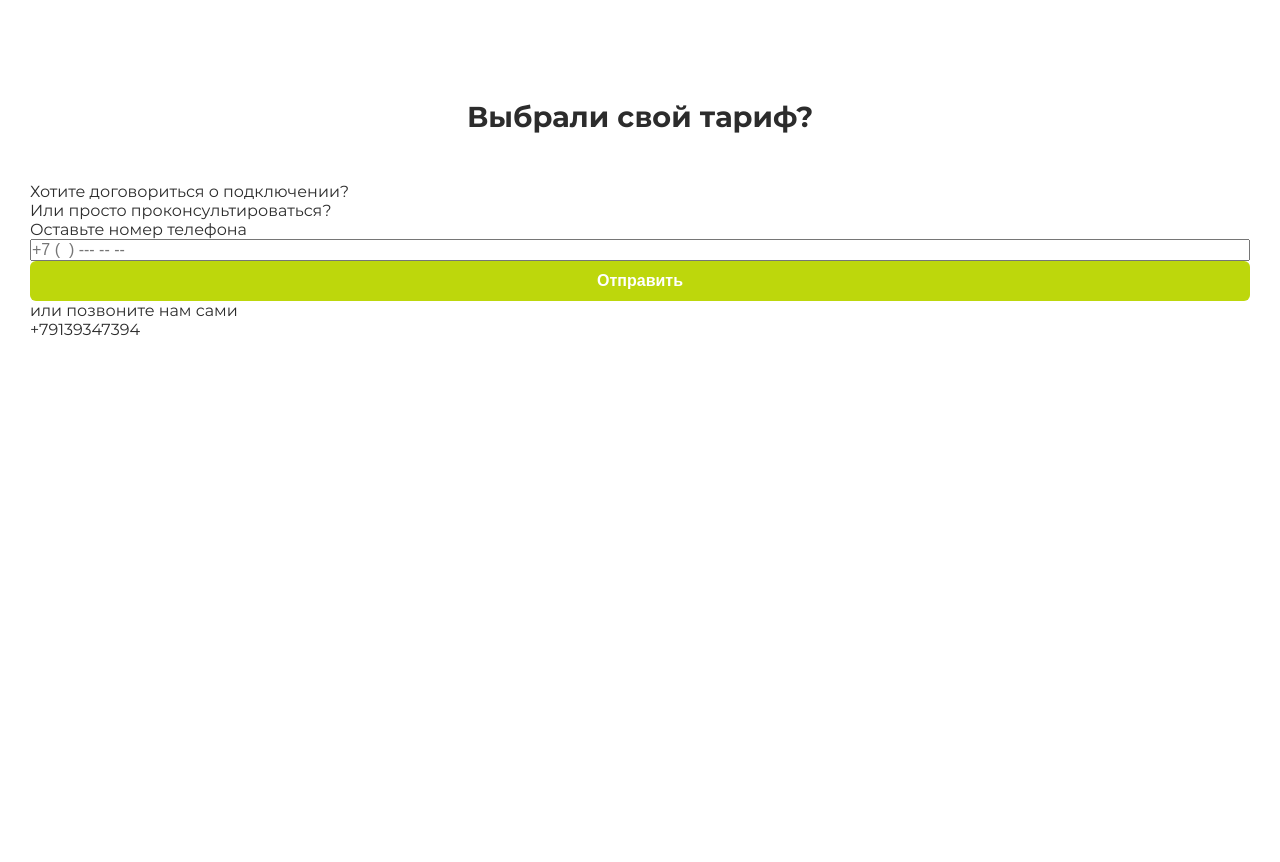
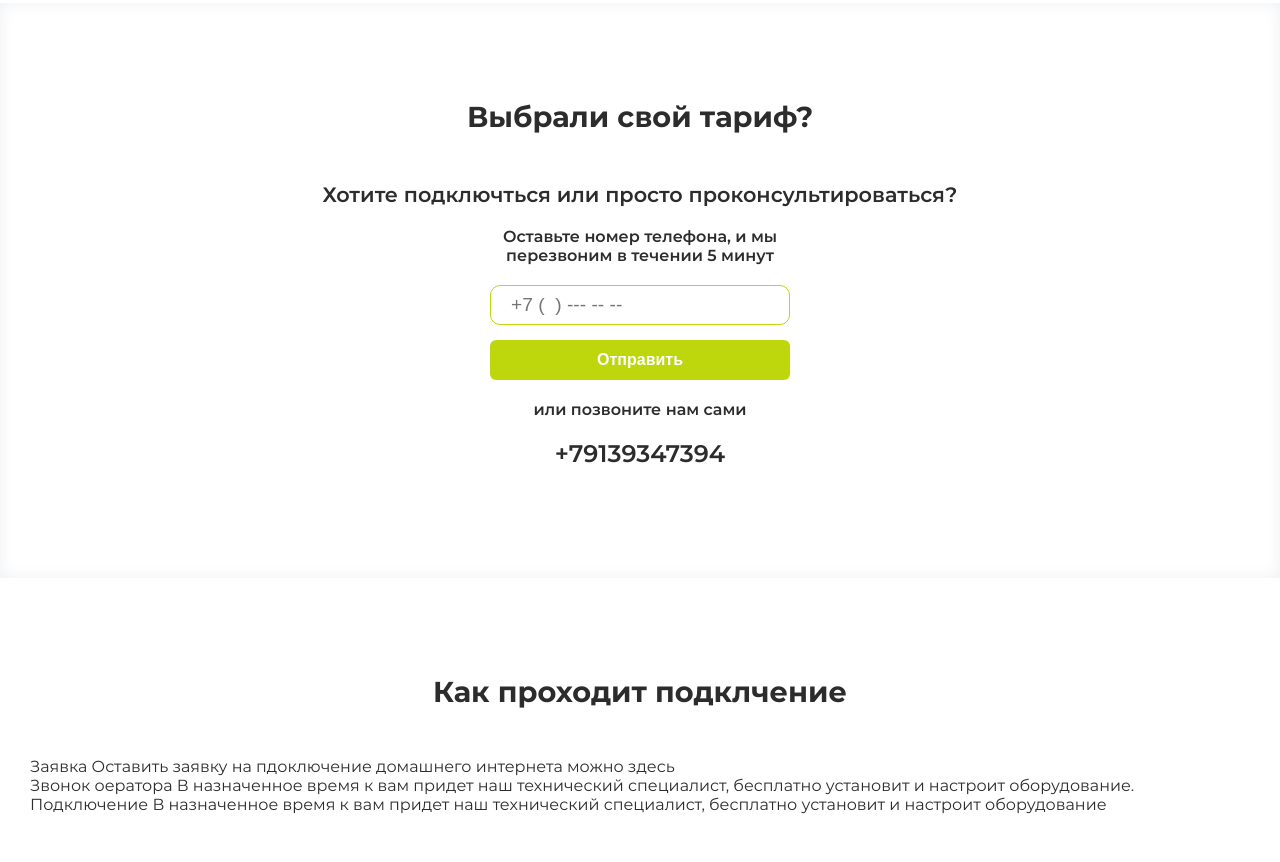
Before and after one commit to vik-mol/internet_green, a website: page templates/index.html in a window 1280 px wide. Shown: the part 1938-2800 px from the top of the page. Before the commit the page ends 2377 px from the top, so only its background shows below. Drawn offline with nearby package versions, Linux system fonts and the light colour scheme; files that its build step writes are made by us from their sources; files whose address does not match are found by name.

Commit message:
Adedt connected description

```diff
--- a/sass/components/__commons.sass
+++ b/sass/components/__commons.sass
@@ -344,7 +344,35 @@ body
         font-size: .85em
         font-weight: bold
 
-
+.order
+    text-align: center
+    &__text
+        margin: 10px 0
+        font-size: 1.3em
+        text-align: center
+        font-weight: 500
+    &__form
+        display: block
+        text-align: center
+        border-radius: 5px
+        width: 300px
+        margin: 10px auto
+    &__input-wrap
+        margin: 0 0 15px 0
+    &__label
+        display: block
+        margin: 20px 0 20px 0
+        font-weight: 500
+    &__input
+        border: 1px solid $main-color
+        border-radius: 10px
+        width: 100%
+        padding: 0 20px
+        font-size: 1.2em
+        height: 40px
+    &__phone
+        font-size: 1.5em
+        font-weight: 500
 
 @media (max-width: 768px)
     .container
@@ -435,7 +463,6 @@ body
             display: block
             width: 40px
             height: 40px
-            background: $main-color
             border-radius: 50%
             & span
                 position: absolute
@@ -443,7 +470,7 @@ body
                 display: block
                 width: 25px
                 height: 4px
-                background: $darck-color
+                background: $main-color
                 border-radius: 3px
                 transition: all .2s
                 &:nth-child(1)
@@ -575,21 +602,16 @@ body
 
     .order
         &__text
-            margin: 10px 0
-            font-size: 1em
-            text-align: center
-            font-weight: 500
+            font-size: 1.1em
         &__form
             text-align: center
-            border: 1px solid $main-color
-            padding: 10px 10px
             border-radius: 5px
         &__input-wrap
             margin: 0 0 5px 0
         &__label
             display: block
-            margin: 0 0  10px 0
-            font-weight: 500
+            margin: 0 0 10px 0
+            font-weight: normal
             &_mr
                 margin: 10px 0 10px 0
         &__input
--- a/templates/index.html
+++ b/templates/index.html
@@ -59,7 +59,6 @@
     </div>
 </div>
 <!-- /advantages -->
-
 
 <!-- tariffs-list -->
 <div class="container">
@@ -179,26 +178,49 @@
 </div>
 <!-- tariffs-list -->
 
-<div class="section">
+<!-- order-block -->
+<div class="section section_shadow">
     <div class="container">
         <h2 class="title">Выбрали свой тариф?</h2>
         <div class="order">
-            <div class="order__text">Хотите договориться о подключении?<br>Или просто проконсультироваться?</div>
+            <div class="order__text">Хотите подключться или просто проконсультироваться?</div>
             <form action="" class="order__form">
                 <div class="order__input-wrap">
-                    <div class="order__label">Оставьте номер телефона</div>
+                    <div class="order__label">Оставьте номер телефона, и мы перезвоним в течении 5 минут</div>
                     <input type="text" class="order__input" placeholder="+7 (  ) --- -- --">
                 </div>
                 <button class="btn btn_md">Отправить</button>
                 <div class="order__label order__label_mr">или позвоните нам сами</div>
                 <a href="tel:+79139347394" class="order__phone">+79139347394</a>
-
-
             </form>
         </div>
-
     </div>
 </div>
+<!-- /order-block -->
+
+<!-- order-block -->
+<div class="section">
+    <div class="container">
+        <h2 class="title">Как проходит подклчение</h2>
+        <div class="after-order">
+            <ul class="after-order__list">
+                <li class="after-order__item">
+                    <span>Заявка</span>
+                    <span>Оставить заявку на пдоключение домашнего интернета можно здесь  </span>
+                </li>
+                <li class="after-order__item">
+                    <span>Звонок оератора</span>
+                    <span>В назначенное время к вам придет наш технический специалист, бесплатно установит и настроит оборудование.</span>
+                </li>
+                <li class="after-order__item">
+                    <span>Подключение</span>
+                    <span>В назначенное время к вам придет наш технический специалист, бесплатно установит и настроит оборудование </span>
+                </li>
+            </ul>
+        </div>
+    </div>
+</div>
+<!-- /order-block -->
 
 <!-- check connect -->
 <!-- <div class="section section_shadow ">
@@ -244,4 +266,6 @@
     </div>
 </div> -->
 <!-- check connect-->
+
+
 {% endblock %}
```
Also changed, not shown: index.html (+42 -8 lines), templates/parts/header.html (+1 -1 lines), templates/parts/main.html (+12 -2 lines), css/template.css, templates/parts/forms.html (added).
